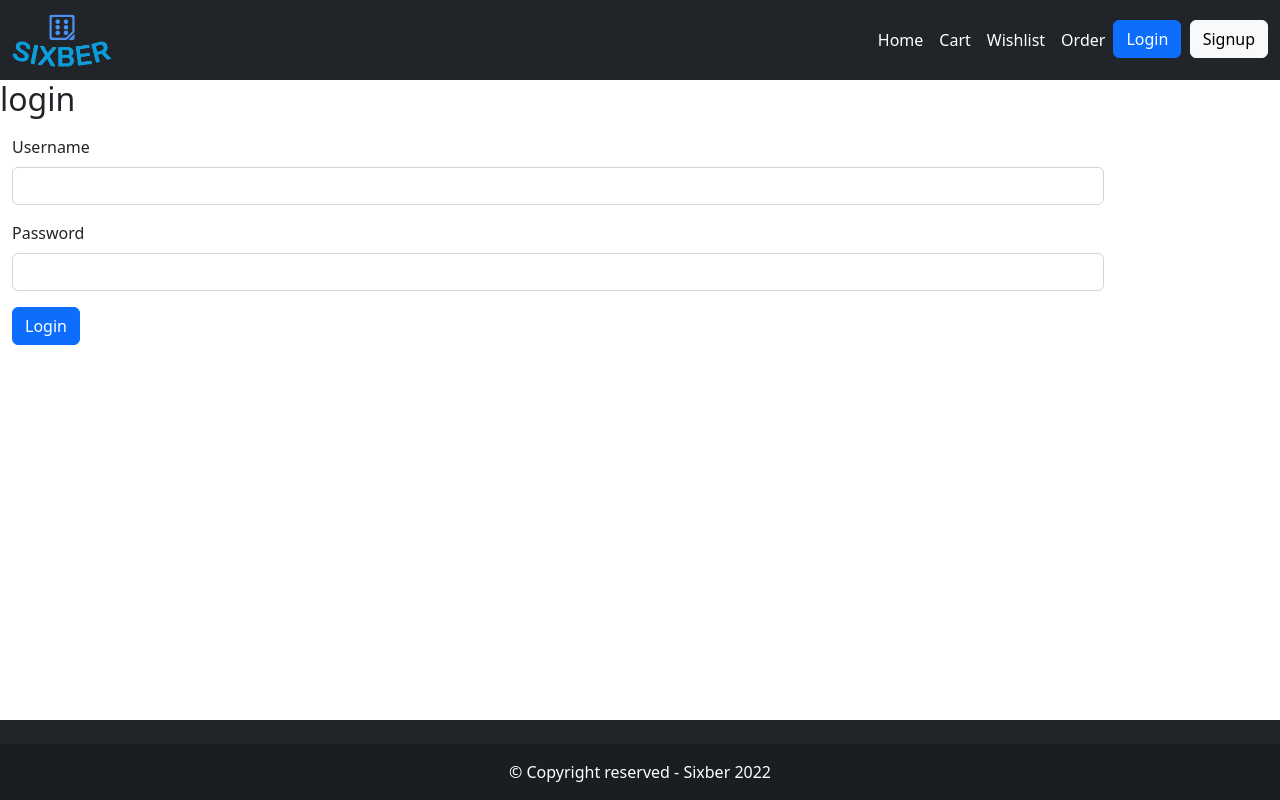
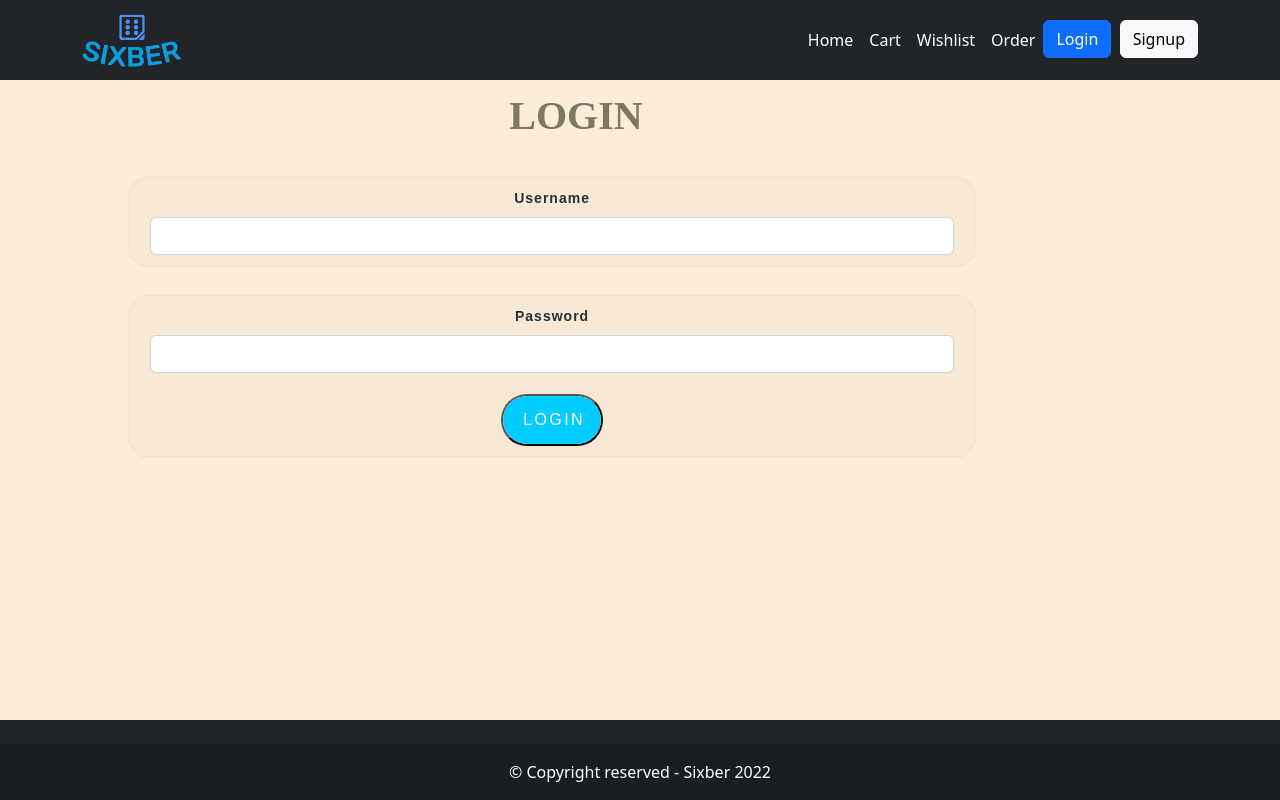
Before and after one commit to Zack0079/Web-Application-Development-Project, an Angular app in the folder angular/: page /login in a window 1280 px wide. Built offline with nearby package versions, Linux system fonts and the light colour scheme.

Commit message:
login and itemlist update

```diff
--- a/angular/angular.json
+++ b/angular/angular.json
@@ -106,5 +106,8 @@
         }
       }
     }
+  },
+  "cli": {
+    "analytics": "f68eed06-d478-49f9-b306-b3dd4886ef9e"
   }
 }
--- a/angular/package.json
+++ b/angular/package.json
@@ -21,6 +21,7 @@
     "@ng-bootstrap/ng-bootstrap": "^13.1.1",
     "@popperjs/core": "^2.11.6",
     "bootstrap": "^5.2.3",
+    "bootstrap-icons": "^1.10.2",
     "jwt-decode": "^3.1.2",
     "rxjs": "~7.5.0",
     "tslib": "^2.3.0",
--- a/angular/src/app/app.component.html
+++ b/angular/src/app/app.component.html
@@ -1,8 +1,8 @@
+<div id="hero">
+    <app-header></app-header>
 
+    <router-outlet></router-outlet>
 
-<app-header></app-header>
-
-<router-outlet></router-outlet>
-
-<div class="footer-height"></div>
-<app-footer></app-footer>
+    <div class="footer-height"></div>
+    <app-footer></app-footer>
+</div>
--- a/angular/src/app/app.component.scss
+++ b/angular/src/app/app.component.scss
@@ -294,3 +294,12 @@
 .footer-height{
   height: 80px;
 }
+#hero {
+//background: url("https://images.pexels.com/photos/4464887/pexels-photo-4464887.jpeg?auto=compress&cs=tinysrgb&w=1260&h=750&dpr=2") repeat scroll center center/cover;
+
+  background-color: #FCEDDA;
+
+  height: 100vh;
+  width: 100%;
+  padding: 0%;
+}
--- a/angular/src/app/itemslist/itemslist.component.html
+++ b/angular/src/app/itemslist/itemslist.component.html
@@ -1,8 +1,5 @@
-<div ngClass="pt-2" *ngIf="itemList && itemList.length>0" class="row">
-  <h2>Item List</h2>
-  <!-- <div class="flex">
-    <a routerLink="/item" class="btn btn-block btn-primary float-right">Create</a>
-  </div> -->
+<div ngClass="pt-2 " *ngIf="itemList && itemList.length>0" class="row">
+  <h2 class="heading">Item List</h2>
   <div *ngFor="let item of itemList" class="col-md-4">
     <figure class="card card-product-grid">
       <a class="text-reset text-decoration-none" [routerLink]="['/item',item._id]">
@@ -11,18 +8,18 @@
         </div>
       </a>
 
-      <figcaption class="px-2 pb-2 info-wrap">
+      <figcaption class="px-5 pb-2 info-wrap ">
         <a class="text-reset text-decoration-none" [routerLink]="['/item',item._id]">
           <span class="type"> {{item.type}} </span>
           <div class="fix-height">
             <h6 class="title">{{item.name}}</h6>
             <div class="price-wrap mt-2">
-              <span class="price">{{item.price}}</span>
+              <span class="price">{{item.price}} $</span>
             </div>
           </div>
         </a>
-        <button (click)="addSelectedItemInCart(item)" class="btn btn-block btn-primary">Add to cart </button>
-        <button (click)="addSelectedItemInWishList(item)" class="btn btn-block btn-primary">Add to Wishlist </button>
+        <button (click)="addSelectedItemInCart(item)" class= "button">Add to cart </button>
+        <button (click)="addSelectedItemInWishList(item)" class="button">Wishlist </button>
       </figcaption>
     </figure>
   </div>
--- a/angular/src/app/itemslist/itemslist.component.scss
+++ b/angular/src/app/itemslist/itemslist.component.scss
@@ -5,6 +5,96 @@
 .title{
   color: rgb(0, 89, 255);
 }
-.h1{
+.h2{
   align-items: center;
 }
+
+$color: #0cf;
+
+.button {
+  display: inline-block;
+  padding: .75rem 1.25rem;
+  padding-right: 1rem;
+  border-radius: 10rem;
+  color: #fff;
+  text-transform: uppercase;
+  font-size: 1rem;
+  letter-spacing: .15rem;
+  transition: all .3s;
+  position: relative;
+  overflow: hidden;
+  z-index: 1;
+  &:after {
+    content: '';
+    position: absolute;
+    bottom: 0;
+    left: 0;
+    width: 100%;
+    height: 100%;
+    background-color: $color;
+    border-radius: 10rem;
+    z-index: -2;
+  }
+  &:before {
+    content: '';
+    position: absolute;
+    bottom: 0;
+    left: 0;
+    width: 0%;
+    height: 100%;
+    background-color: darken($color, 15%);
+    transition: all .3s;
+    border-radius: 10rem;
+    z-index: -1;
+  }
+  &:hover {
+    color: #fff;
+    &:before {
+      width: 100%;
+    }
+  }
+}
+
+/* optional reset for presentation */
+* {
+  font-family: Arial;
+  text-decoration: none;
+  font-size: 20px;
+}
+.container {
+  padding-top: 50px;
+  margin: 0 auto;
+  width: 100%;
+  text-align: center;
+}
+h1 {
+  text-transform: uppercase;
+  font-size: .8rem;
+  margin-bottom: 2rem;
+  color: #777;
+}
+span {
+  display: block;
+  margin-top: 2rem;
+  font-size: .7rem;
+  color: #777;
+  a {
+    font-size: .7rem;
+    color: #999;
+    text-decoration: underline;
+  }
+}
+.heading{
+   color: #7c795d; font-family: 'Trocchi',serif; font-size: 40px; font-weight: 800; line-height: 72px; margin: 0 0 24px; text-align: center; text-transform: uppercase; }
+
+
+
+.title{
+  color: #7c795d; font-family: 'Trocchi', serif; font-size: 25px; font-weight: normal; line-height: 48px; margin: 0;
+}
+.type{
+  color: #7c795d; font-family: 'Trocchi', serif; font-size: 15px; font-weight: normal; line-height: 48px; margin: 0;
+}
+.price{
+  color: #7c795d; font-family: 'Trocchi', serif; font-size: 15px; font-weight: normal; line-height: 48px; margin: 0;
+}
--- a/angular/src/app/login/login.component.html
+++ b/angular/src/app/login/login.component.html
@@ -1,16 +1,18 @@
 <div class="">
-  <h2>{{title}}</h2>
-  <div class="pt-2 container row">
+  <h2 class="heading">{{title}}</h2>
+  <div class="container">
     <form #loginForm="ngForm" (ngSubmit)="login()">
-      <div class="mb-3">
+      <div class="un">
         <label for="username" class="form-label">Username</label>
         <input class="form-control" name="username" id="username" value="" [(ngModel)]="data.username">
       </div>
-      <div class="mb-3">
+      <div class="pass">
         <label for="password" class="form-label">Password</label>
         <input type="password" name="password" class="form-control" id="password" value="" [(ngModel)]="data.password">
+        <br>
+        <button type="submit" class="button">Login</button>
       </div>
-      <button type="submit" class="btn btn-primary">Login</button>
+
     </form>
   </div>
 </div>
--- a/angular/src/app/login/login.component.scss
+++ b/angular/src/app/login/login.component.scss
@@ -0,0 +1,86 @@
+.heading{
+    color: #7c795d; font-family: 'Trocchi',serif; font-size: 40px; font-weight: 800; line-height: 72px; margin: 0 0 24px; text-align: center; text-transform: uppercase; padding-right: 10%; }
+.un {
+        width: 76%;
+        color: rgb(38, 50, 56);
+        font-weight: 700;
+        font-size: 14px;
+        letter-spacing: 1px;
+        background: rgba(136, 126, 126, 0.04);
+        padding: 10px 20px;
+        border: none;
+        border-radius: 20px;
+        outline: none;
+        box-sizing: border-box;
+        border: 2px solid rgba(0, 0, 0, 0.02);
+        margin-bottom: 50px;
+        margin-left: 46px;
+        text-align: center;
+        margin-bottom: 27px;
+        font-family: 'Ubuntu', sans-serif;
+    }
+.pass {
+    align-items: center;
+    width: 76%;
+    color: rgb(38, 50, 56);
+    font-weight: 700;
+    font-size: 14px;
+    letter-spacing: 1px;
+    background: rgba(136, 126, 126, 0.04);
+    padding: 10px 20px;
+    border: none;
+    border-radius: 20px;
+    outline: none;
+    box-sizing: border-box;
+    border: 2px solid rgba(0, 0, 0, 0.02);
+    margin-bottom: 50px;
+    margin-left: 46px;
+    text-align: center;
+    margin-bottom: 27px;
+    font-family: 'Ubuntu', sans-serif;
+    }
+    $color: #0cf;
+
+    .button {
+      display: inline-block;
+      padding: .75rem 1.25rem;
+      padding-right: 1rem;
+      border-radius: 10rem;
+      color: #fff;
+      text-transform: uppercase;
+      font-size: 1rem;
+      letter-spacing: .15rem;
+      transition: all .3s;
+      position: relative;
+      overflow: hidden;
+      z-index: 1;
+      &:after {
+        content: '';
+        position: absolute;
+        bottom: 0;
+        left: 0;
+        width: 100%;
+        height: 100%;
+        background-color: $color;
+        border-radius: 10rem;
+        z-index: -2;
+      }
+      &:before {
+        content: '';
+        position: absolute;
+        bottom: 0;
+        left: 0;
+        width: 0%;
+        height: 100%;
+        background-color: darken($color, 15%);
+        transition: all .3s;
+        border-radius: 10rem;
+        z-index: -1;
+      }
+      &:hover {
+        color: #fff;
+        &:before {
+          width: 100%;
+        }
+      }
+    }
--- a/angular/src/app/partials/header/header.component.html
+++ b/angular/src/app/partials/header/header.component.html
@@ -1,6 +1,6 @@
 <!-- Navbar -->
-<nav class="navbar navbar-expand-lg navbar-dark bg-dark">
-  <div class="container-fluid">
+<nav id="head" class="navbar navbar-expand-lg navbar-dark bg-dark">
+  <div   class="container">
     <a class="navbar-brand" href="/">
       <img src="/assets/images/sixber-logo.png" width="100px" />
     </a>
@@ -21,6 +21,7 @@
 
         <li class="nav-item">
           <a class="nav-link active" routerLink="/cart"><i class="fa-solid fa-user-gear"></i> Cart</a>
+
         </li>
 
         <li class="nav-item">
--- a/angular/src/app/partials/header/header.component.scss
+++ b/angular/src/app/partials/header/header.component.scss
@@ -2,3 +2,6 @@
   width: 100px;
   display: inline-block;
 }
+#head{
+  background-color: #EE4E34;
+}
```
Also changed, not shown: 1 other file (tests, documents, lock files or other folders).
